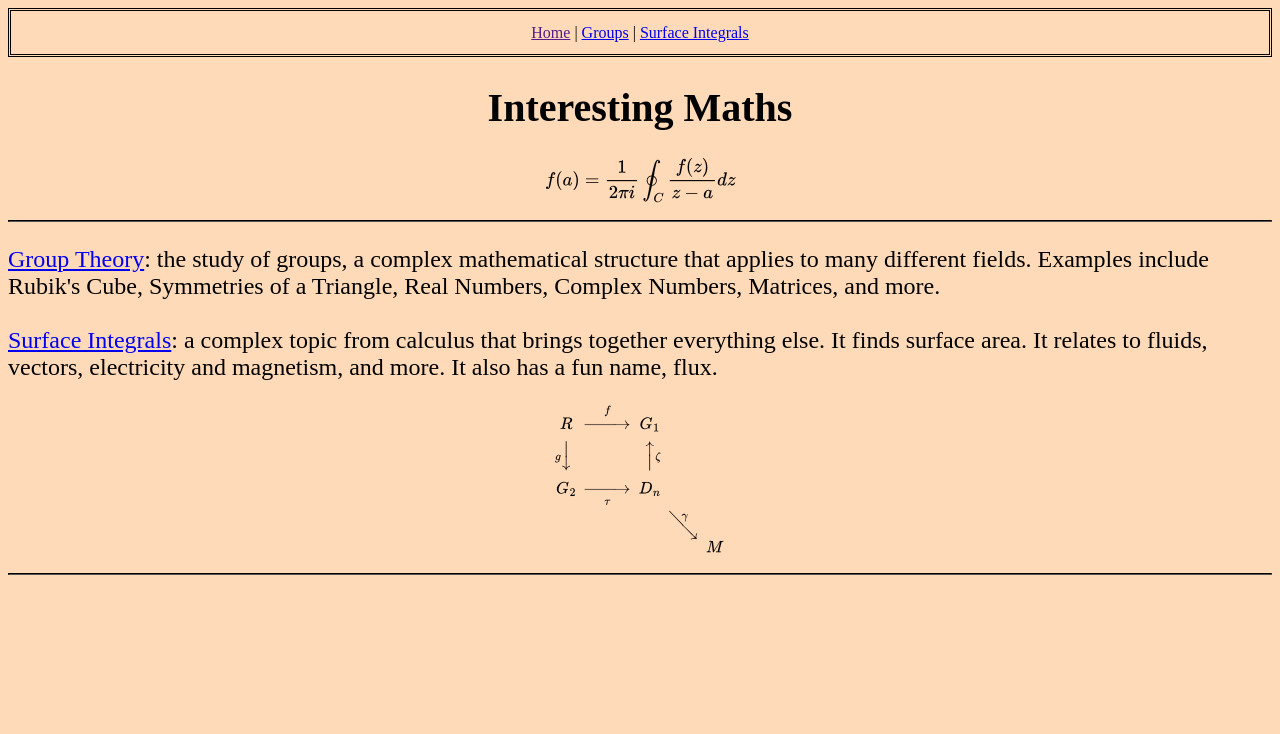
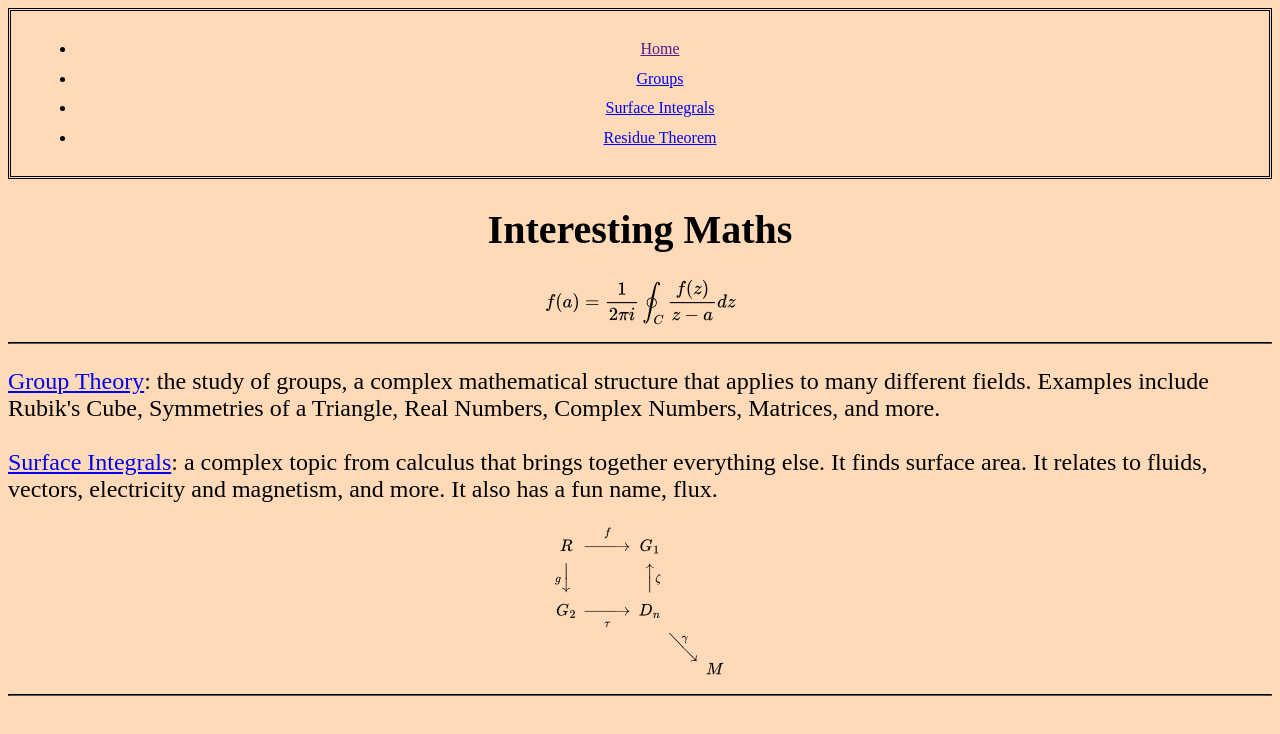
Before and after one commit to Kelhai/bootstrapProj, a plain HTML site: page index.html in a window 1280 px wide. Drawn offline with nearby package versions, Linux system fonts and the light colour scheme.

Commit message:
Update index.html

```diff
--- a/index.html
+++ b/index.html
@@ -10,11 +10,14 @@
     </head>
 
     <body>
-        <header>
-            <nav>
-                <a href="">Home</a> |
-                <a href="groups.html">Groups</a> |
-                <a href="sint.html">Surface Integrals</a>
+        <header class="container-fluid">
+            <nav class="navbar navbar-expand-md" role="navigation">
+                <ul class="nav navbar-nav">
+                    <li class="nav-item"><a class="nav-link active" href="">Home</a></li>
+                    <li class="nav-item"><a class="nav-link" href="groups.html">Groups</a></li>
+                    <li class="nav-item"><a class="nav-link" href="sint.html">Surface Integrals</a></li>
+                    <li class="nav-item"><a class="nav-link" href="res.html">Residue Theorem</a></li>
+                </ul>
             </nav>
         </header>
         <main>
```
